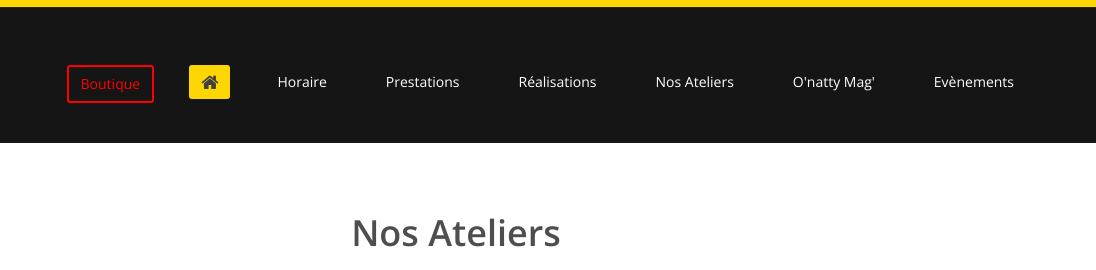
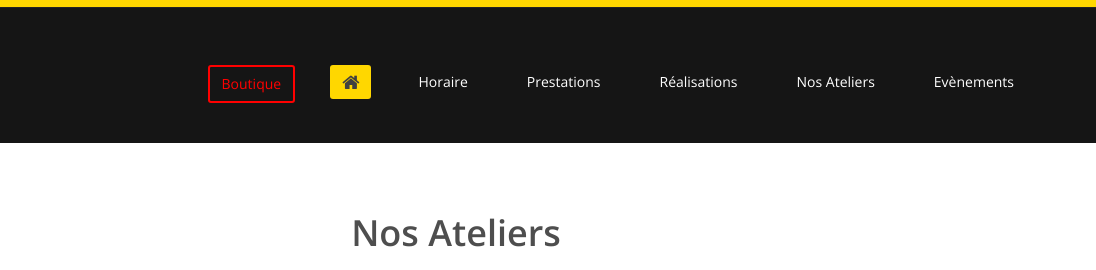
Before and after one commit to starterunitsas/onatty, a plain HTML site: page ateliers.html in a window 1280 px wide. Shown: the part 41-311 px from the top of the page, 184-1280 px from the left. Drawn offline with nearby package versions, Linux system fonts and the light colour scheme; a script that the page names is missing.

Commit message:
Update ateliers.html

```diff
--- a/ateliers.html
+++ b/ateliers.html
@@ -53,7 +53,6 @@
             <li><a href="#pricing-plan">Prestations</a></li>
             <li><a href="#recent-works">Réalisations</a></li>
             <li><a href="evenements.html">Nos Ateliers</a></li>
-            <li><a href="evenements.html">O'natty Mag'</a></li>
             <li><a href="evenements.html">Evènements</a></li>
           </ul>
         </div>
```
